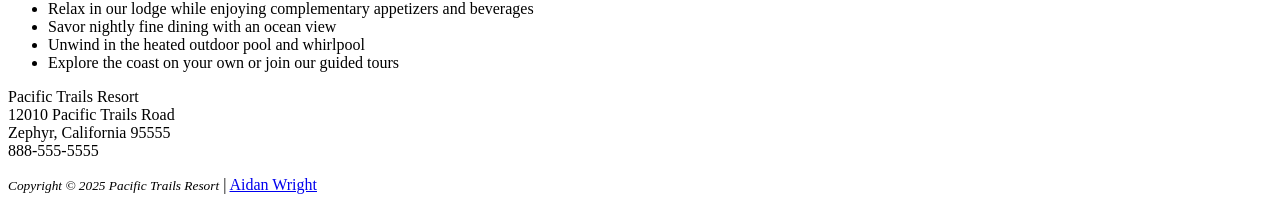
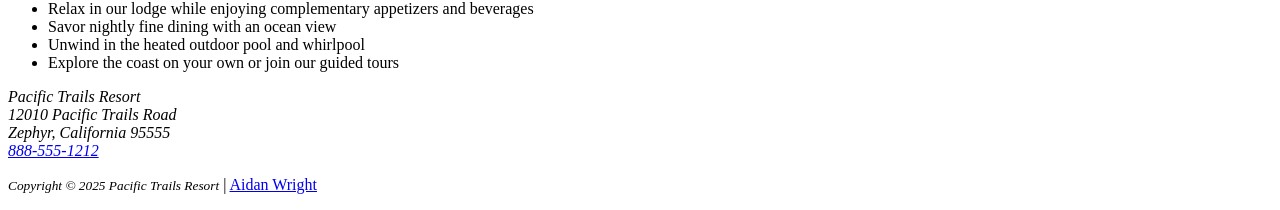
Before and after one commit to adn19782/webd152, a plain HTML site: page chapter2/pacific/index.html in a window 1280 px wide. Shown: the part 271-481 px from the top of the page. Drawn offline with Linux system fonts and the light colour scheme.

Commit message:
Add files via upload

```diff
--- a/chapter2/pacific/index.html
+++ b/chapter2/pacific/index.html
@@ -30,12 +30,10 @@
             <li>Unwind in the heated outdoor pool and whirlpool</li>
             <li>Explore the coast on your own or join our guided tours</li>
         </ul>
-        <div>
-            <p>Pacific Trails Resort <br>
+        <address>Pacific Trails Resort <br>
             12010 Pacific Trails Road <br>
             Zephyr, California 95555 <br>
-            888-555-5555</p>
-        </div>
+            <a href="tel:888-555-1212">888-555-1212</a><br></address>
     </main>
 
     <footer>
```
